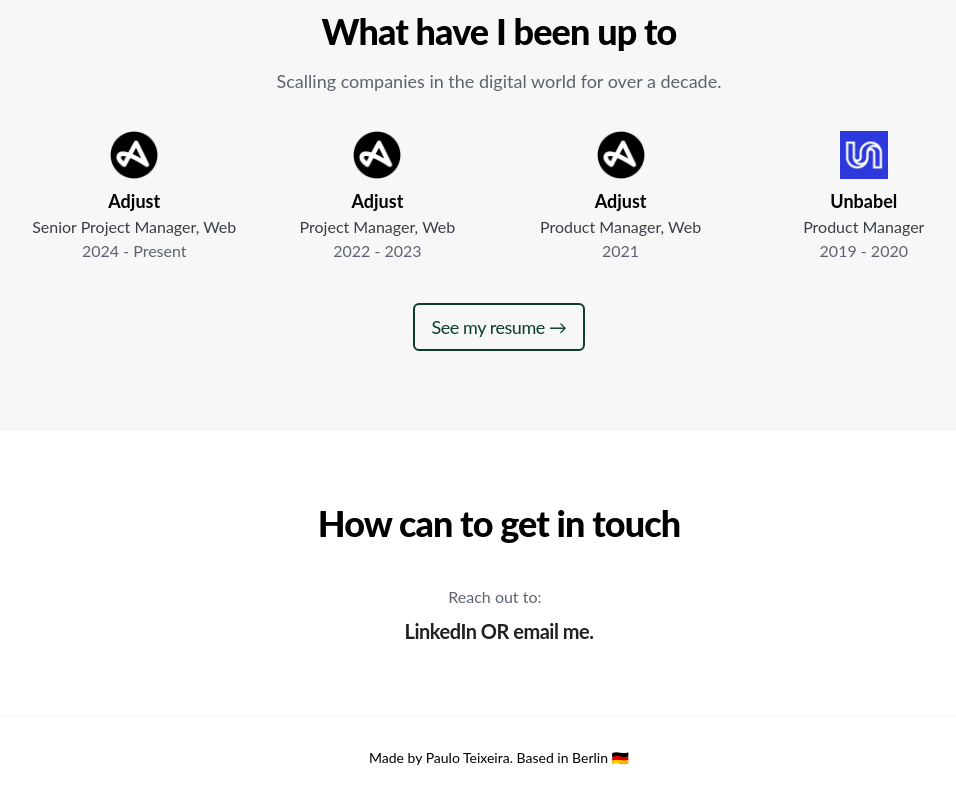
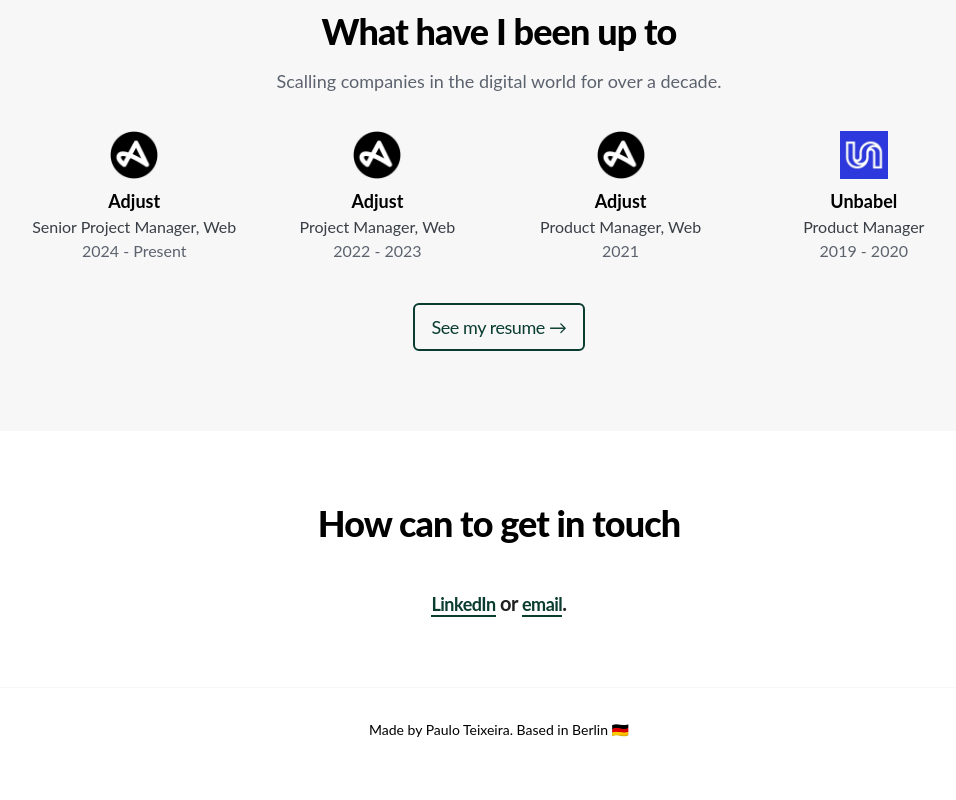
Before and after one commit to ftpaul/ftpaul, a Next.js app: page / in a window 1280 px wide. Shown: the part 1261-2061 px from the top of the page, without its empty margins (141-1097 px from the left). After the commit the page ends 2033 px from the top, so only its background shows below. Built offline with nearby package versions, Linux system fonts and the light colour scheme.

Commit message:
fix: issue with links

```diff
--- a/app/resume/page.tsx
+++ b/app/resume/page.tsx
@@ -1,7 +1,7 @@
 import ExperienceBlock from '../../components/resume/ExperienceBlock'
 import Image from 'next/image'
 import '../../styles/resume.css'
-
+import Link from "next/link";
 import content from '../../content/resume.json'
 import jobHistory from '../../content/jobHistory.json'
 
@@ -119,7 +119,7 @@ export default async function ResumePage() {
 
     </div>
       <div className='w-full mt-4 xs:mt-0 xs:mb-4 text-center'>
-        <a href={content.download_link} target="_blank" className="text-green-600 hover:text-green-400 hover:border-b-4 border-b-2 text-lg font-bold transition duration-500 ">Download full CV (PDF)</a>
+        <Link href={content.download_link} target="_blank" className="text-green-600 hover:text-green-400 hover:border-b-4 border-b-2 text-lg font-bold transition duration-500">Download full CV (PDF)</Link>
       </div>
 
     </div>
--- a/components/Contact.tsx
+++ b/components/Contact.tsx
@@ -15,9 +15,11 @@ const Contact = () => (
       </h3>
     </div>
           <div className="mt-10 items-center text-center">
-              <p className="text-base leading-7 text-gray-400"> Reach out to: &nbsp;</p>
+              {/* <p className="text-base leading-7 text-gray-400"> Reach out to: &nbsp;</p> */}
               <h2 className="text-xl leading-8 inline font-bold tracking-tight text-gray-600 sm:leading-10">
-              <Link href="https://www.linkedin.com/in/ftpaul/">LinkedIn</Link> OR <Link mailto="hey+website@pauloteixeira.de">email me.</Link></h2>
+              <Link href="https://www.linkedin.com/in/ftpaul/" className="text-green-600 hover:text-green-400 hover:border-b-4 border-b-2 text-lg font-bold transition duration-500 ">LinkedIn</Link>
+              &nbsp;or&nbsp;
+              <Link href="mailto:hey+website@pauloteixeira.de" className="text-green-600 hover:text-green-400 hover:border-b-4 border-b-2 text-lg font-bold transition duration-500 ">email</Link>.</h2>
             </div>
         </div></div>
   </Section>
```
